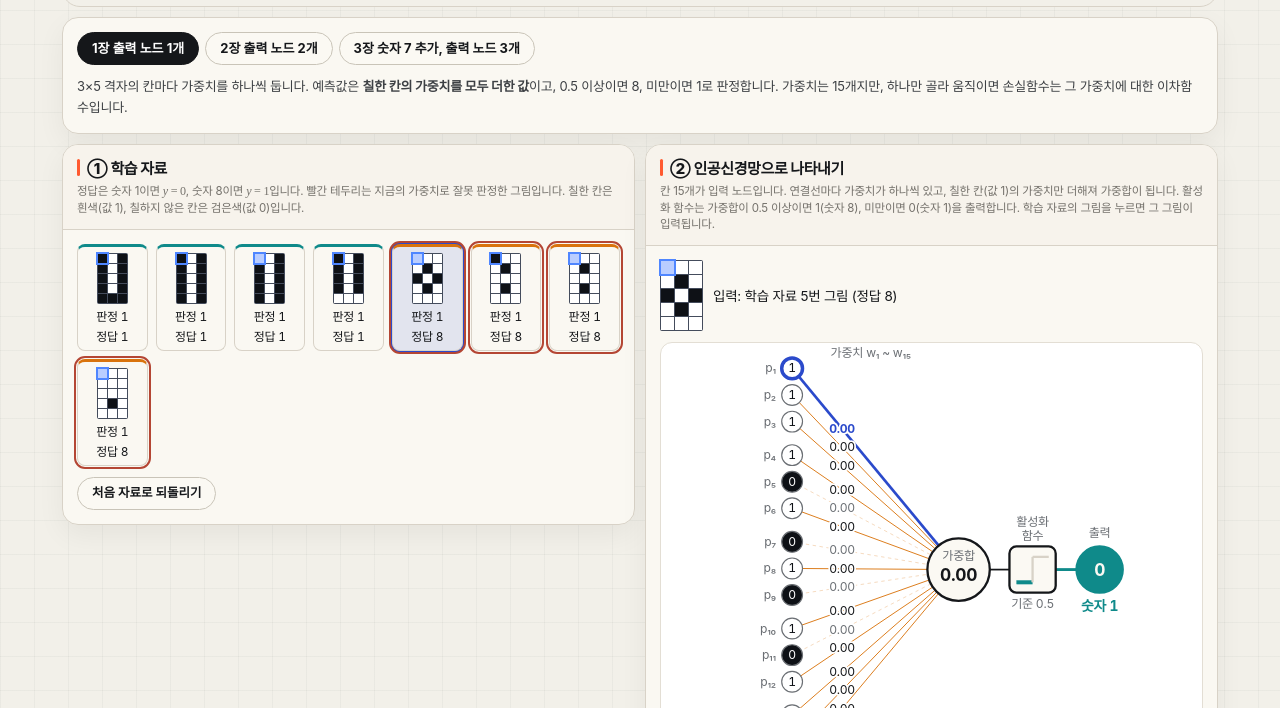
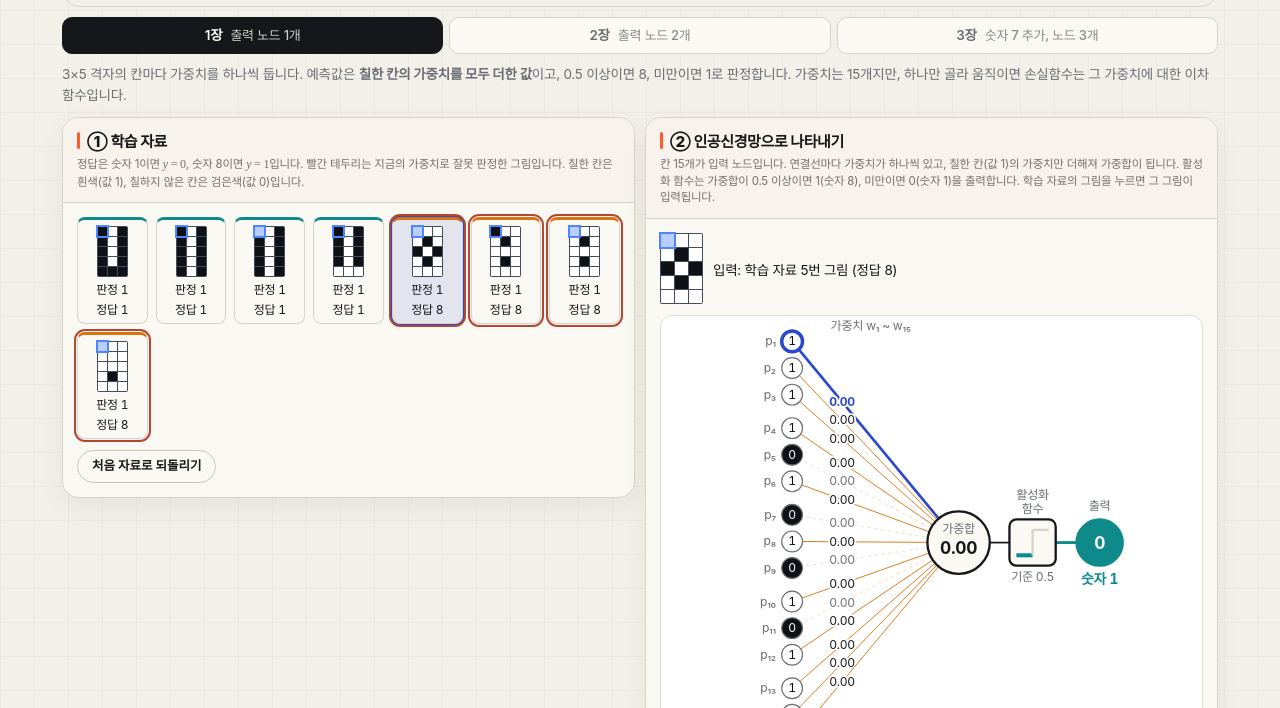
Before and after one commit to joongki-J/math-lab, a plain HTML site: page digit-weights/index.html in a window 1280 px wide. Shown: the part 92-800 px from the top of the page. Drawn offline with Linux system fonts and the light colour scheme.

Commit message:
화소별 가중치 도구의 장 선택을 퍼셉트론과 같은 탭으로 변경
상단바 아래에 1·2·3장 3칸 탭과 장 설명을 두고, 주소를 #ch1~#ch3으로
맞춤. 이전 주소 #chapter-1~3도 계속 열림.

Co-Authored-By: Claude Opus 5.5 <noreply@anthropic.com>
Claude-Session: https://claude.ai/code/session_01N6eLL5yNFCwKEhcGeGxwX6

```diff
--- a/digit-weights/index.html
+++ b/digit-weights/index.html
@@ -244,7 +244,16 @@
   @media (max-width:900px){.workspace.even{grid-template-columns:1fr}}
   .panel-body{display:grid;gap:11px;align-content:start}
   .panel-desc .m{font-size:1.05em}
-  .intro{margin:0;font-size:13px;line-height:1.65;color:#3d4044}
+  .chapters{display:grid;grid-template-columns:repeat(3,1fr);gap:6px}
+  .chapters a{display:flex;flex-direction:column;align-items:center;padding:6px 4px;border-radius:10px;border:1px solid var(--line);background:#fbf9f3;color:var(--muted);text-decoration:none;font-weight:600;font-size:13.5px;line-height:1.25;text-align:center}
+  .chapters a small{font-size:11px;font-weight:500;opacity:.8}
+  .chapters a.cur{background:#15171a;color:#fbf9f3;border-color:#15171a}
+  .chapters a:focus-visible{outline:2px solid var(--sel);outline-offset:2px}
+  @media (min-width:860px){
+    .chapters a{flex-direction:row;justify-content:center;gap:8px;padding:9px}
+    .chapters a small{font-size:13px}
+  }
+  .lead{margin:0;font-size:13.5px;line-height:1.6;color:var(--muted)}
   .metric .label .m{font-size:12px}
   .hint{color:var(--sub);font-size:13px;margin:0;line-height:1.6}
   .m{font-family:var(--font-math);font-size:1.08em;white-space:nowrap}
@@ -331,11 +340,6 @@
   #net .big{font-size:15px;font-weight:700}
   #net g[data-k]{cursor:pointer}
   .fedinfo{display:flex;gap:10px;align-items:center;font-size:13.5px}
-  .tabs{display:flex;gap:6px;flex-wrap:wrap}
-  .tab{font-weight:700;font-size:13px;padding:9px 14px;border-radius:999px;border:1px solid #c9c4b8;background:#fbf9f3;cursor:pointer;line-height:1;transition:background .15s ease,border-color .15s ease,transform .15s ease}
-  .tab:hover{transform:translateY(-1px);border-color:#15171a}
-  .tab[aria-selected="true"]{background:#15171a;color:#fff;border-color:#15171a}
-  .tab:focus-visible{outline:2px solid var(--sel);outline-offset:2px}
   .maps{display:flex;gap:8px;flex-wrap:wrap}
   .maps .mt{font-size:12px;font-weight:600;margin-bottom:3px;white-space:nowrap}
   .maps.o3 .mt{font-size:10.5px}
@@ -379,16 +383,12 @@
     </div>
   </div>
 
-  <article class="panel">
-    <div class="panel-body">
-      <div class="tabs" role="tablist" aria-label="장 선택">
-        <button class="tab" type="button" role="tab" data-ch="0">1장 출력 노드 1개</button>
-        <button class="tab" type="button" role="tab" data-ch="1">2장 출력 노드 2개</button>
-        <button class="tab" type="button" role="tab" data-ch="2">3장 숫자 7 추가, 출력 노드 3개</button>
-      </div>
-      <p class="intro" id="intro"></p>
-    </div>
-  </article>
+  <nav class="chapters" aria-label="챕터">
+    <a href="#ch1" data-ch="0">1장<small>출력 노드 1개</small></a>
+    <a href="#ch2" data-ch="1">2장<small>출력 노드 2개</small></a>
+    <a href="#ch3" data-ch="2">3장<small>숫자 7 추가, 노드 3개</small></a>
+  </nav>
+  <p class="lead" id="intro"></p>
 
   <section class="workspace even">
     <article class="panel">
@@ -617,8 +617,8 @@
     $("trackBox").hidden=!cfg.single; $("bars").hidden=cfg.single; $("myCalc").hidden=!cfg.single;
     var h="";cfg.classes.forEach(function(d){h+='<button class="btn" type="button" data-add="'+d+'">'+d+'로 자료에 추가</button>'});
     $("addBtns").innerHTML=h+'<button class="btn" id="clearPad" type="button">지우기</button>';
-    var tabs=document.querySelectorAll(".tab");
-    for(var i=0;i<tabs.length;i++)tabs[i].setAttribute("aria-selected",i===ci?"true":"false");
+    var tabs=document.querySelectorAll(".chapters a");
+    for(var i=0;i<tabs.length;i++){tabs[i].classList.toggle("cur",i===ci);tabs[i].setAttribute("aria-current",i===ci?"page":"false")}
     // 가중치 지도 틀
     var m="";
     for(var o=0;o<O;o++){
@@ -887,9 +887,9 @@
     renderText();
     say("msg",cur.steps?"":"가중치가 모두 0입니다. 한 번 이동을 눌러 보세요.");say("msg2","");
     renderAll();
-    if(!keepHash){try{location.hash="chapter-"+(i+1)}catch(e){}}
+    if(!keepHash){try{location.hash="ch"+(i+1)}catch(e){}}
   }
-  function fromHash(){var m=/^#chapter-([123])$/.exec(location.hash||"");return m?+m[1]-1:0}
+  function fromHash(){var m=/^#(?:ch|chapter-)([123])$/.exec(location.hash||"");return m?+m[1]-1:0}
   function selectW(o,k){cur.so=o;cur.sk=k;say("msg2","");renderSamples();renderMap();renderSel()}
 
   var padEl=$("pad"),i,b;
@@ -898,7 +898,6 @@
     b.setAttribute("aria-label",cellName(i));padEl.appendChild(b);
   }
   var ax="";[0,0.5,1].forEach(function(v){ax+='<span style="left:'+tpos(v)+'%">'+v+'</span>'});$("axis2").innerHTML=ax;
-  document.querySelector(".tabs").addEventListener("click",function(e){var t=e.target.closest(".tab");if(t)show(+t.dataset.ch)});
   window.addEventListener("hashchange",function(){var n=fromHash();if(n!==ci)show(n,true)});
   $("maps").addEventListener("click",function(e){var t=e.target.closest(".wcell");if(t)selectW(+t.dataset.o,+t.dataset.k)});
   $("net").addEventListener("click",function(e){
```
